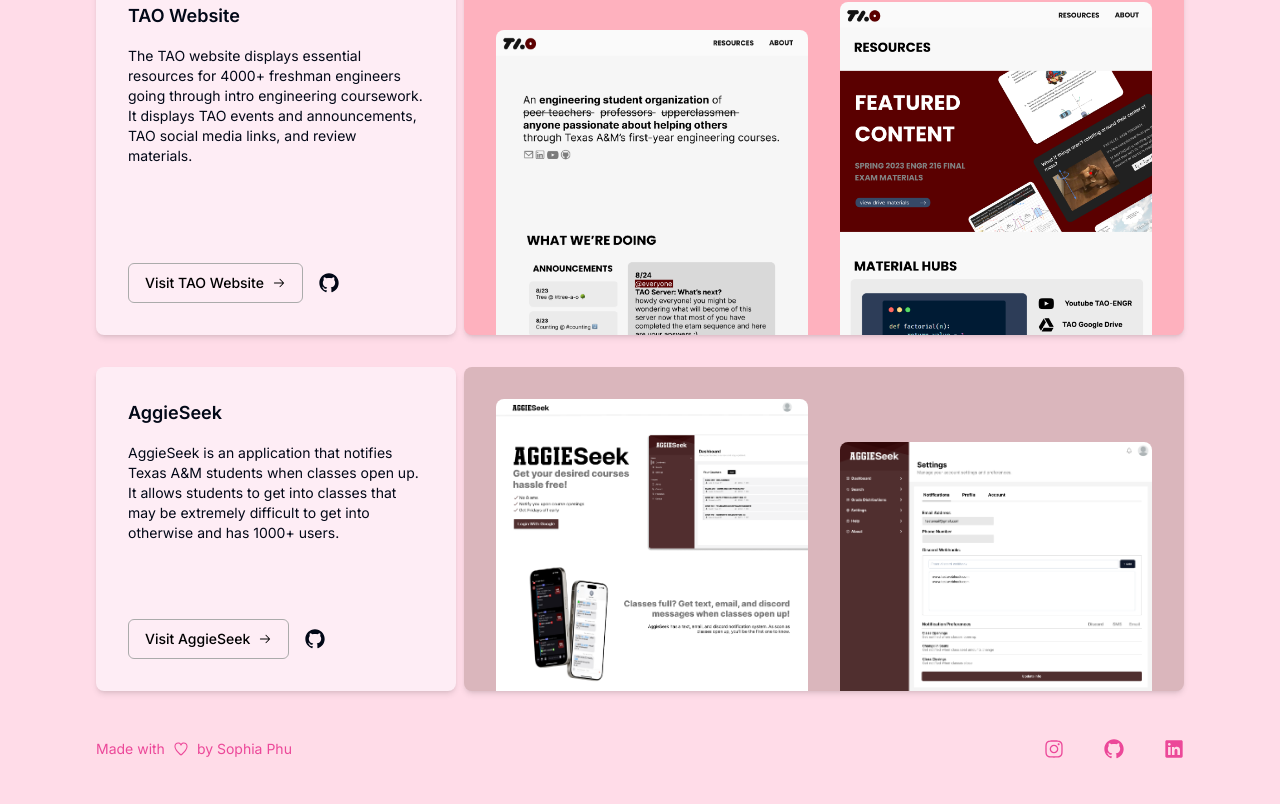
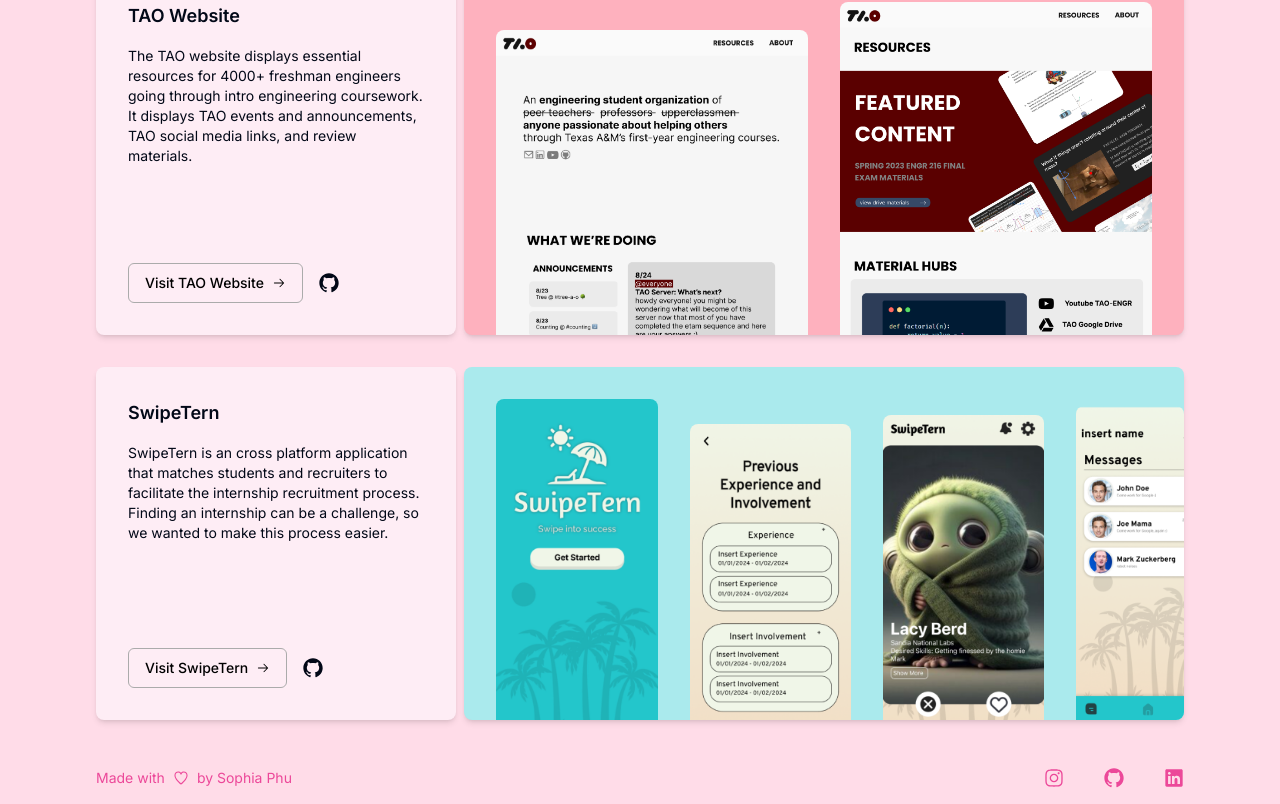
Before and after one commit to sophiaaphu/sophia-personal-website, a Next.js app in the folder sophia-personal-website/: page /projects in a window 1280 px wide. Shown: the part 602-1406 px from the top of the page. Before the commit the page ends 1377 px from the top, so only its background shows below. Built offline with nearby package versions, Linux system fonts and the light colour scheme.

Commit message:
made swipetern card lessgo

```diff
--- a/sophia-personal-website/src/app/projects/page.tsx
+++ b/sophia-personal-website/src/app/projects/page.tsx
@@ -62,7 +62,7 @@
             </div>
           </div>
         </div>
-        <div className="mt-2 flex flex-col-reverse lg:flex-row gap-2">
+        <div className="mt-2 flex flex-col lg:flex-row gap-2">
           <div className="flex flex-col bg-[#FEEDF5] p-4 md:p-8 rounded-lg lg:w-1/3 justify-between shadow-md">
             <div className="space-y-4">
               <p className="text-lg font-semibold">TAO Website</p>
@@ -112,17 +112,14 @@
         <div className="mt-4 flex flex-col lg:flex-row gap-2">
           <div className="flex flex-col bg-[#FEEDF5] p-4 md:p-8 rounded-lg lg:w-1/3 justify-between shadow-md">
             <div className=" space-y-4">
-              <p className="text-lg font-semibold">AggieSeek</p>
+              <p className="text-lg font-semibold">SwipeTern</p>
               <p className=" text-sm">
-                AggieSeek is an application that notifies Texas A&M students
-                when classes open up. It allows students to get into classes
-                that may be extremely difficult to get into otherwise and has
-                1000+ users.
+              SwipeTern is an cross platform application that matches students and recruiters to facilitate the internship recruitment process. Finding an internship can be a challenge, so we wanted to make this process easier.
               </p>
             </div>
             <div className=" flex items-center gap-4 mt-8 lg:mt-0">
               <Button className="bg-[#FEEDF5] text-black border border-[#ABABAB] hover:bg-[#FFDCE8] space-x-2 hover:space-x-6 ">
-                <p>Visit AggieSeek</p>
+                <p>Visit SwipeTern</p>
                 <RxArrowRight />
               </Button>
               <a
@@ -135,11 +132,29 @@
               </a>
             </div>
           </div>
-          <div className="flex gap-4 md:gap-8 bg-[#DAB6BC] sm:px-4 md:px-8 rounded-lg lg:w-2/3 shadow-md pt-4 md:pt-8 group overflow-hidden">
+          <div className="flex gap-4 md:gap-8 bg-[#AAEAED] sm:pl-4 md:pl-8 rounded-lg lg:w-2/3 shadow-md pt-4 md:pt-8 group overflow-hidden">
             <div className="flex -ml-4 sm:-ml-0 items-end transform transition-transform duration-300 group-hover:scale-105">
               <Image
-                src="/aggie-seek-new-1.png"
-                alt="aggie seek 1"
+                src="/swipetern-1.png"
+                alt="swipetern 1"
+                width={450}
+                height={400}
+                className=" rounded-t-lg"
+              />
+            </div>
+            <div className="flex items-end transform transition-transform duration-300 group-hover:scale-105">
+              <Image
+                src="/swipetern-2.png"
+                alt="swipetern2"
+                width={450}
+                height={400}
+                className=" rounded-t-lg"
+              />
+            </div>
+            <div className="flex  items-end transform transition-transform duration-300 group-hover:scale-105">
+              <Image
+                src="/swipetern-3.png"
+                alt="swipetern3"
                 width={450}
                 height={400}
                 className=" rounded-t-lg"
@@ -147,9 +162,9 @@
             </div>
             <div className="flex -mr-4 sm:-mr-0 items-end transform transition-transform duration-300 group-hover:scale-105">
               <Image
-                src="/aggie-seek-new-2.png"
-                alt="aggie seek 2"
-                width={450}
+                src="/swipetern-4.png"
+                alt="swipetern4"
+                width={300}
                 height={400}
                 className=" rounded-t-lg"
               />
```
